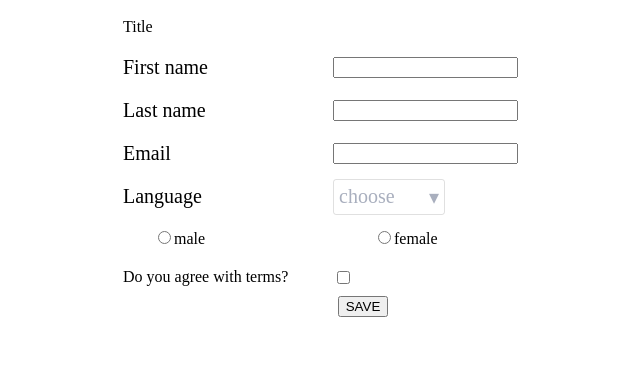
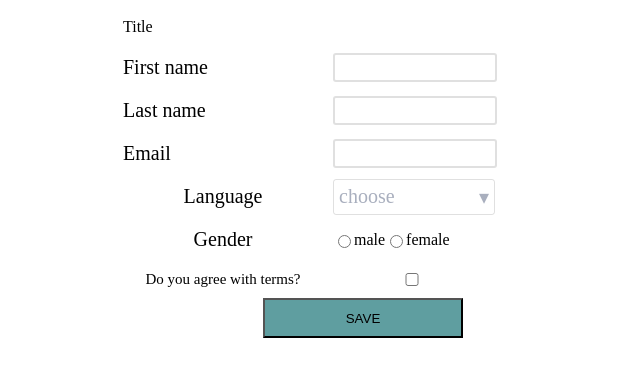
Before and after one commit to antonromashko/vueStudy, a Vue app: page / in a window 1280 px wide. Shown: the top 376 px of the page, without its empty margins (285-925 px from the left). Built offline with nearby package versions, Linux system fonts and the light colour scheme.

Commit message:
hw3: refactoring

```diff
--- a/src/App.vue
+++ b/src/App.vue
@@ -54,7 +54,7 @@ export default {
           { name: 'lastName', label: 'Last name', value: '' },
           { name: 'email', label: 'Email', value: '' },
           { name: 'language', label: 'Language', value: '' },
-          { name: 'gender', label: ['male', 'female'], value: '' },
+          { name: 'gender', label: 'Gender', value: '' },
           { name: 'accept', label: 'Do you agree with terms?', value: '' }
         ],
       optionsList: [
@@ -91,6 +91,7 @@ export default {
 
 <style lang="scss" scoped>
   #app {
+    text-align: center;
     width: 100%;
     height: 100%;
     position: absolute;
--- a/src/components/CustomSelect.vue
+++ b/src/components/CustomSelect.vue
@@ -115,7 +115,7 @@ export default {
       justify-content: space-evenly;
       max-width: 150px;
       min-width: 70px;
-      width: 100px;
+      width: 150px;
       padding: 5px;
     }
     .default-option {
--- a/src/components/FormCheckBox.vue
+++ b/src/components/FormCheckBox.vue
@@ -34,5 +34,8 @@ export default {
 </script>
 
 <style scoped>
-
+label {
+  font-size: 15px;
+  font-weight: 400;
+}
 </style>
--- a/src/components/FormRadio.vue
+++ b/src/components/FormRadio.vue
@@ -1,14 +1,17 @@
 <template>
-  <div :class="name">
-    <label v-for="(val, idx) of label" :key="idx">
+  <div class="gender">
+    <label for="radio">{{ label }}</label>
+    <div v-for="(val, idx) of data" :key="idx" class="radio">
       <input
           v-model="radioValue"
+          id="radio"
           type="radio"
           :value="val"
           @change="$emit('change', name, radioValue)"
       >
       <span>{{ val }}</span>
-    </label>
+    </div>
+
   </div>
 </template>
 
@@ -17,12 +20,14 @@ export default {
   name: "FormRadio",
   data() {
     return {
-      radioValue: ''
+      radioValue: '',
+      data: ['male', 'female']
     }
   },
   props: {
+
     label: {
-      type: Array,
+      type: String,
       required: true
     },
     name: {
@@ -33,6 +38,21 @@ export default {
 }
 </script>
 
-<style scoped>
-
+<style lang="scss">
+  .gender {
+    display: flex;
+    align-items: center;
+    label {
+      font-size: 20px;
+      font-weight: 500;
+    }
+    .radio {
+      display: flex;
+      align-items: center;
+      justify-content: center;
+      input {
+        width: fit-content;
+      }
+    }
+  }
 </style>
--- a/src/components/FormWrapper.vue
+++ b/src/components/FormWrapper.vue
@@ -1,16 +1,18 @@
 <template>
-  <form class="form">
+  <div>
+     <form class="form" v-if="!sentFormData">
     <header>
       <slot name="title"></slot>
     </header>
-    <template v-if="!sentFormData">
+    <template>
       <slot v-for="item in formData" :name="item.name" :[item.name]="item"></slot>
-    </template>
-    <template v-else>
-      {{ sentFormMessage }}
     </template>
     <button type="button" :disabled="isPending" @click="sendForm">{{ currentButtonName }}</button>
   </form>
+  <template v-else>
+      {{ sentFormMessage }}
+  </template>
+  </div>
 </template>
 
 <script>
@@ -69,6 +71,11 @@ export default {
 
 <style lang="scss" scoped>
 form {
+  button {
+    width: 200px;
+    height: 40px;
+    background: cadetblue;
+  }
   display: flex;
   flex-direction: column;
   justify-content: center;
@@ -83,15 +90,26 @@ form {
       label {
         width: 40%;
         padding: 10px;
-    }
+      }
+      input {
+        border-style: solid;
+        border-color: rgba(3, 3, 3, 0.12);
+        border-radius: 3px;
+        overflow: hidden;
+        text-overflow: ellipsis;
+        white-space: nowrap;
+        display: flex;
+        flex-direction: row;
+        align-items: center;
+        justify-content: space-evenly;
+        max-width: 150px;
+        width: 150px;
+        padding: 5px;
+      }
     }
     div {
       padding: 10px;
     }
   }
-  .gender {
-    align-items: flex-end;
-    justify-content: center;
-  }
 }
 </style>
```
